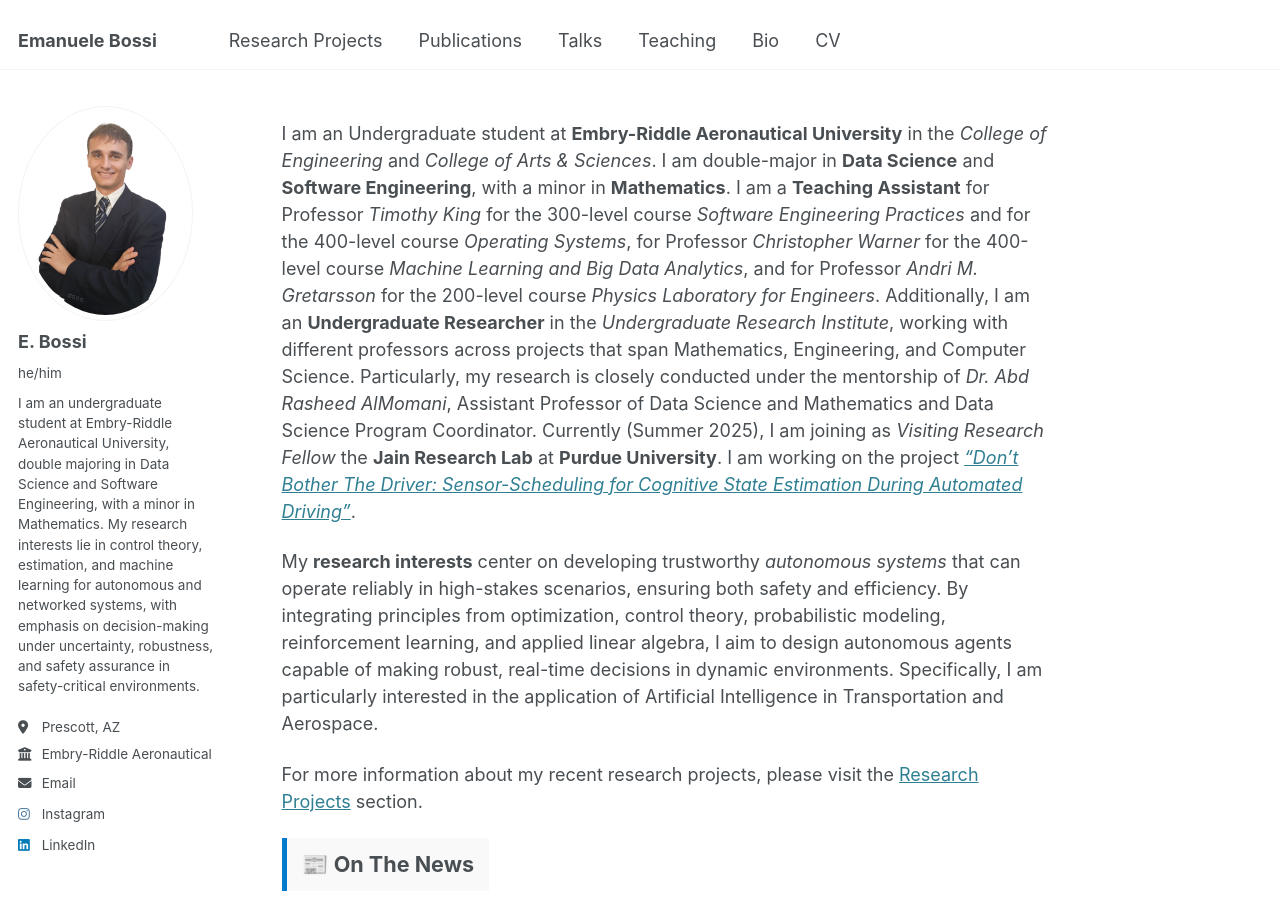
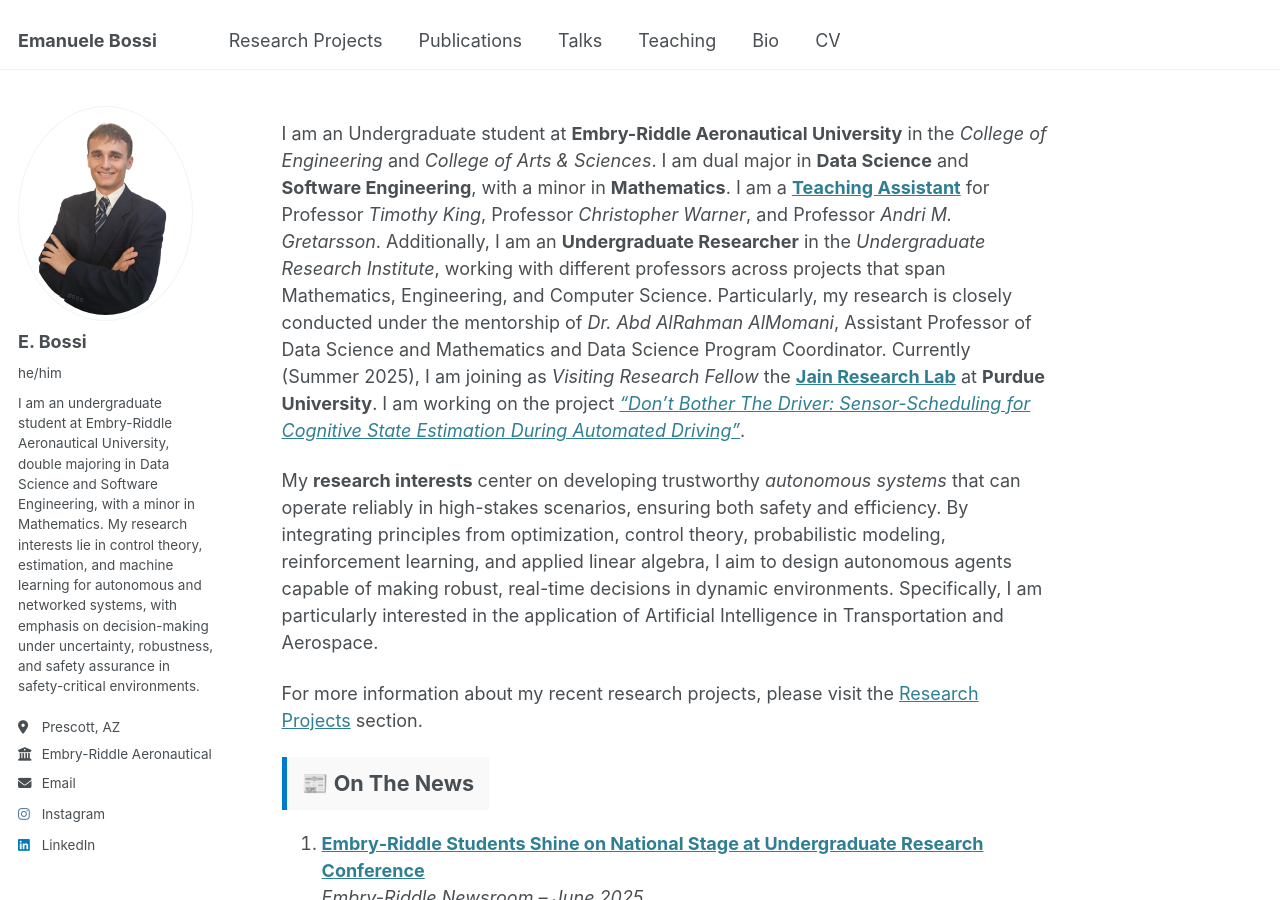
Before and after one commit to bossiemanuele/bossiemanuele.github.io, a Jekyll site: the page built from _pages/about.md, in a window 1280 px wide and 900 px high. Built offline with Jekyll 4.4.1, drawn with Linux system fonts in a browser that asks for light colours.

Commit message:
Update about.md

```diff
--- a/_pages/about.md
+++ b/_pages/about.md
@@ -7,7 +7,7 @@
   - /about.html
 ---
 
-I am an Undergraduate student at **Embry-Riddle Aeronautical University** in the *College of Engineering* and *College of Arts & Sciences*. I am double-major in **Data Science** and **Software Engineering**, with a minor in **Mathematics**. I am a **Teaching Assistant** for Professor *Timothy King* for the 300-level course *Software Engineering Practices* and for the 400-level course *Operating Systems*, for Professor *Christopher Warner* for the 400-level course *Machine Learning and Big Data Analytics*, and for Professor *Andri M. Gretarsson* for the 200-level course *Physics Laboratory for Engineers*. Additionally, I am an **Undergraduate Researcher** in the *Undergraduate Research Institute*, working with different professors across projects that span Mathematics, Engineering, and Computer Science. Particularly, my research is closely conducted under the mentorship of *Dr. Abd Rasheed AlMomani*, Assistant Professor of Data Science and Mathematics and Data Science Program Coordinator. Currently (Summer 2025), I am joining as *Visiting Research Fellow* the **Jain Research Lab** at **Purdue University**. I am working on the project *["Don’t Bother The Driver: Sensor-Scheduling for Cognitive State Estimation During Automated Driving"](https://bossiemanuele.github.io/portfolio/02_SURF/)*.
+I am an Undergraduate student at **Embry-Riddle Aeronautical University** in the *College of Engineering* and *College of Arts & Sciences*. I am dual major in **Data Science** and **Software Engineering**, with a minor in **Mathematics**. I am a [**Teaching Assistant**](https://bossiemanuele.github.io/teaching/) for Professor *Timothy King*, Professor *Christopher Warner*, and Professor *Andri M. Gretarsson*. Additionally, I am an **Undergraduate Researcher** in the *Undergraduate Research Institute*, working with different professors across projects that span Mathematics, Engineering, and Computer Science. Particularly, my research is closely conducted under the mentorship of *Dr. Abd AlRahman AlMomani*, Assistant Professor of Data Science and Mathematics and Data Science Program Coordinator. Currently (Summer 2025), I am joining as *Visiting Research Fellow* the [**Jain Research Lab**](https://engineering.purdue.edu/JainResearchLab/) at **Purdue University**. I am working on the project *["Don’t Bother The Driver: Sensor-Scheduling for Cognitive State Estimation During Automated Driving"](https://bossiemanuele.github.io/portfolio/00_SURF/)*.
 
 My **research interests** center on developing trustworthy *autonomous systems* that can operate reliably in high-stakes scenarios, ensuring both safety and efficiency. By integrating principles from optimization, control theory, probabilistic modeling, reinforcement learning, and applied linear algebra, I aim to design autonomous agents capable of making robust, real-time decisions in dynamic environments. Specifically, I am particularly interested in the application of Artificial Intelligence in Transportation and Aerospace.
 
```
